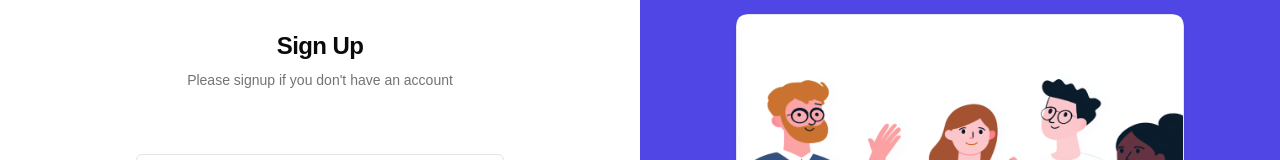
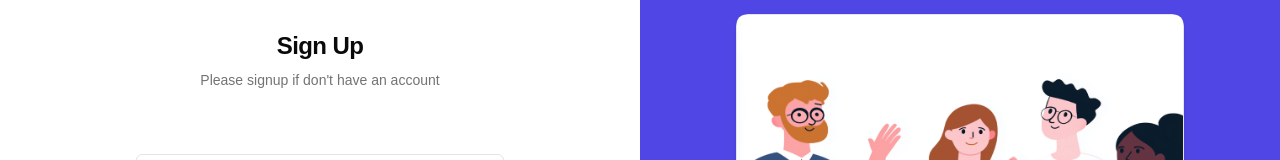
Before and after one commit to Chantha2121/Project-News-hand-on, a Next.js app: page /signup in a window 1280 px wide. Shown: the part 235-395 px from the top of the page. Built offline with nearby package versions, Linux system fonts and the light colour scheme; a web font is replaced by a local one.

Commit message:
initialize project2

```diff
--- a/src/app/signup/page.jsx
+++ b/src/app/signup/page.jsx
@@ -15,7 +15,7 @@ export default function SignUpPage() {
           <div className="space-y-2 text-center">
             <h1 className="text-2xl font-bold tracking-tight">Sign Up</h1>
             <p className="text-sm text-muted-foreground">
-              Please signup if you don't have an account
+              Please signup if don&apos;t have an account
             </p>
           </div>
 
```
